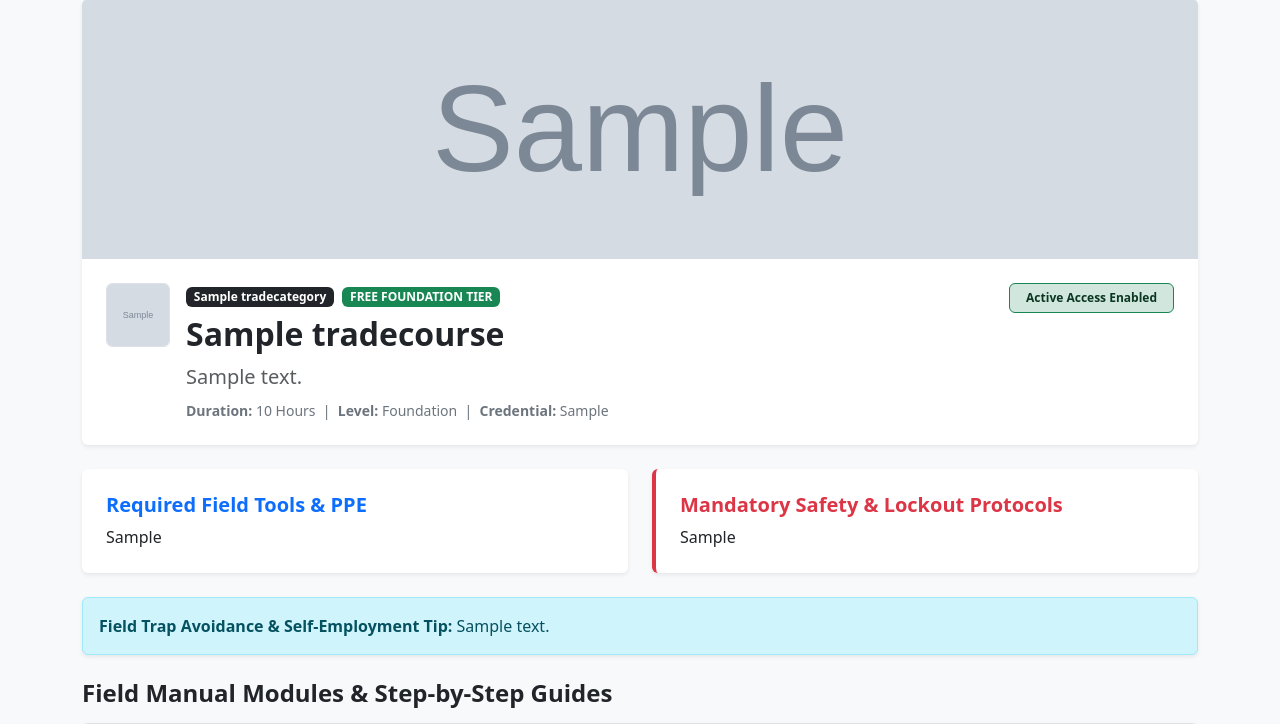
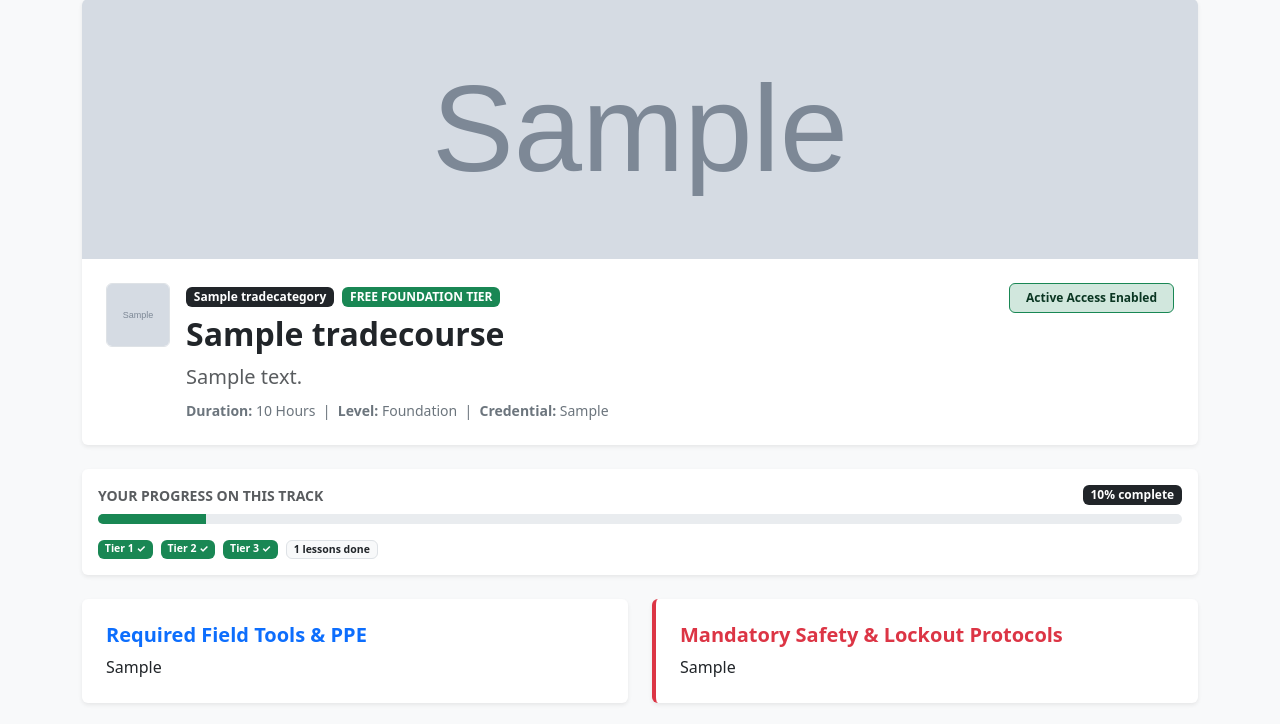
Before and after one commit to skillcontinua/skillscontinua-hosting, a Django app: a page that uses templates/vocational/course_detail.html in a window 1280 px wide. Shown: the part 121-845 px from the top of the page. Run offline with Django 5.2, Linux system fonts and the light colour scheme; a user stored in the database is signed in; tables that the repository leaves empty hold one stand-in row (values such as "Sample post"); grey boxes marked "Sample" are stand-in pictures; parts of the project's set-up code (start-up, migrations or seed data) failed here and were passed over.

Commit message:
feat(vocational): pass progress/certificate to course detail; surface lesson checkpoint quizzes

```diff
--- a/templates/vocational/course_detail.html
+++ b/templates/vocational/course_detail.html
@@ -109,6 +109,44 @@
                 </div>
             </div>
         </div>
+
+        {# [UPDATED] Student Progress & Credential Status #}
+        {% if request.user.is_authenticated and progress %}
+            <div class="card border-0 shadow-sm p-3 mb-4">
+                <div class="d-flex justify-content-between align-items-center flex-wrap gap-2 mb-2">
+                    <strong class="text-uppercase small text-muted">Your Progress on this Track</strong>
+                    <span class="badge bg-dark">{{ progress.overall_progress_percentage|floatformat:0 }}% complete</span>
+                </div>
+                <div class="progress mb-3" style="height: 10px;">
+                    <div class="progress-bar bg-success" role="progressbar"
+                         style="width: {{ progress.overall_progress_percentage }}%;"
+                         aria-valuenow="{{ progress.overall_progress_percentage }}"
+                         aria-valuemin="0" aria-valuemax="100"></div>
+                </div>
+                <div class="d-flex flex-wrap gap-2 small">
+                    <span class="badge {% if progress.tier_1_completed %}bg-success{% else %}bg-light text-dark border{% endif %}">Tier 1 {% if progress.tier_1_completed %}✓{% else %}pending{% endif %}</span>
+                    <span class="badge {% if progress.tier_2_completed %}bg-success{% else %}bg-light text-dark border{% endif %}">Tier 2 {% if progress.tier_2_completed %}✓{% else %}pending{% endif %}</span>
+                    <span class="badge {% if progress.tier_3_completed %}bg-success{% else %}bg-light text-dark border{% endif %}">Tier 3 {% if progress.tier_3_completed %}✓{% else %}pending{% endif %}</span>
+                    <span class="badge bg-light text-dark border">{{ progress.completed_lessons.count }} lessons done</span>
+                    {% if not progress.is_active_student %}
+                        <span class="badge bg-warning text-dark">Paused</span>
+                    {% endif %}
+                </div>
+            </div>
+        {% endif %}
+
+        {# [UPDATED] Earned certificate badge — label course tier explicitly to avoid confusion #}
+        {% if certificate %}
+            <div class="alert alert-success d-flex justify-content-between align-items-center flex-wrap gap-2 mb-4">
+                <div>
+                    <strong>Credential Earned:</strong> {{ certificate.get_tier_display }}
+                    <span class="text-muted small">(for {{ course.title }})</span> —
+                    {{ certificate.grade_classification|default:"Pass" }} ({{ certificate.final_score|floatformat:1 }}%)
+                    <div class="small">Code: <code>{{ certificate.certificate_code }}</code></div>
+                </div>
+                <a href="{% url 'assessments:verify_credential' certificate.certificate_code %}" class="btn btn-success btn-sm">Verify Credential</a>
+            </div>
+        {% endif %}
 
         <!-- Required Tools & Critical Safety -->
         <div class="row g-4 mb-4">
--- a/vocational/views.py
+++ b/vocational/views.py
@@ -109,11 +109,29 @@ def course_detail_view(request, slug):
     )
     quizzes = Quiz.objects.filter(trade_course=course).order_by("tier", "id")
 
+    # [UPDATED] Feature 1: compute progress + certificate BEFORE building context,
+    # and include them in the context so the template can render them.
+    progress = None
+    certificate = None
+    if request.user.is_authenticated:
+        progress = UserProgress.objects.filter(
+            user=request.user, trade_course=course
+        ).first()
+        certificate = (
+            Certificate.objects.filter(
+                user=request.user, trade_course=course, is_revoked=False
+            )
+            .order_by("-issued_at")
+            .first()
+        )
+
     context = {
         "course": course,
         "has_access": has_access,
         "sibling_courses": sibling_courses,
         "quizzes": quizzes,
+        "progress": progress,        # [UPDATED]
+        "certificate": certificate,  # [UPDATED]
     }
     return render(request, "vocational/course_detail.html", context)
 
@@ -145,6 +163,11 @@ def lesson_detail_view(request, course_slug, lesson_id):
                 next_lesson = course_lessons[idx + 1]
             break
 
+    # [UPDATED] Feature 2: surface per-lesson checkpoint quizzes.
+    lesson_quizzes = lesson.quizzes.filter(
+        quiz_type__in=["formative", "module_test"]
+    ).order_by("tier", "id")
+
     context = {
         "course": course,
         "lesson": lesson,
@@ -152,5 +175,6 @@ def lesson_detail_view(request, course_slug, lesson_id):
         "can_view_lesson": can_view_lesson,
         "prev_lesson": prev_lesson,
         "next_lesson": next_lesson,
+        "lesson_quizzes": lesson_quizzes,  # [UPDATED]
     }
     return render(request, "vocational/lesson_detail.html", context)
```
Also changed, not shown: templates/vocational/lesson_detail.html (+28 -0 lines).
